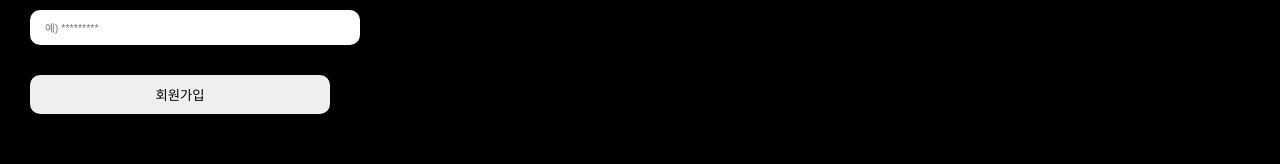
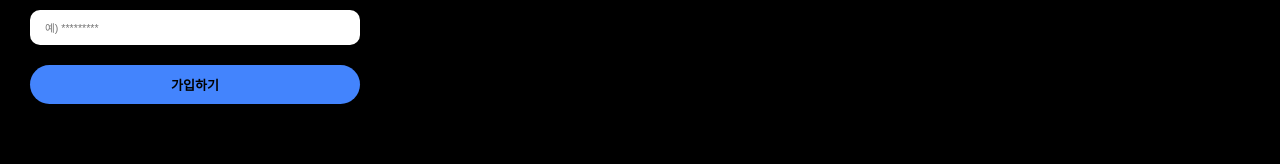
Before and after one commit to dagon0721/daelimx, a React (Create React App) app: page /signup in a window 1280 px wide. Shown: the part 314-478 px from the top of the page. Built offline with nearby package versions, Linux system fonts and the light colour scheme.

Commit message:
0919ClassUpdate

```diff
--- a/package.json
+++ b/package.json
@@ -11,6 +11,7 @@
     "@types/react": "^18.3.5",
     "@types/react-dom": "^18.3.0",
     "@types/styled-components": "^5.1.34",
+    "firebase": "^10.13.2",
     "react": "^18.3.1",
     "react-dom": "^18.3.1",
     "react-router-dom": "^6.26.1",
--- /dev/null
+++ b/src/firebaseConfig.ts
@@ -0,0 +1,21 @@
+// Import the functions you need from the SDKs you need
+import { initializeApp } from "firebase/app";
+import { getAuth } from 'firebase/auth' //인증 관련
+// TODO: Add SDKs for Firebase products that you want to use
+// https://firebase.google.com/docs/web/setup#available-libraries
+
+// Your web app's Firebase configuration
+const firebaseConfig = {
+  apiKey: "AIzaSyDYAX73ZM6Wat9XV3if3n3xFd5a_6-JgMw",
+  authDomain: "daelimx-5210b.firebaseapp.com",
+  projectId: "daelimx-5210b",
+  storageBucket: "daelimx-5210b.appspot.com",
+  messagingSenderId: "654909605540",
+  appId: "1:654909605540:web:661ba1bf64751ae1938831"
+};
+
+// Initialize Firebase
+const app = initializeApp(firebaseConfig);
+
+// 1. 인증 Authentication with "app"
+export const auth = getAuth(app);
--- a/src/screens/signup-screen.tsx
+++ b/src/screens/signup-screen.tsx
@@ -1,18 +1,24 @@
 // signup 화면을 구성
+import { createUserWithEmailAndPassword, updateProfile } from "firebase/auth";
 import { useState } from "react";
 import styled from "styled-components";
+import { auth } from "../firebaseConfig";
+import { useNavigate } from "react-router-dom";
+import { FirebaseError } from "firebase/app";
 
 // styled-component를 통한 css구성
 const Container = styled.div`
-    height : 100%;
-    display : flex;
+  height: 100%;
+  display: flex;
   flex-direction: column;
-    width : 300px;
-    padding : 30px;
+  width: 300px;
+  padding: 30px;
 `;
 
 // 화면 타이틀 텍스트
-const Title = styled.h1`color: white`;
+const Title = styled.h1`
+  color: white;
+`;
 
 // 화면 타이틀 로고(이미지)
 const Logo = styled.img``;
@@ -27,16 +33,16 @@ const Form = styled.form`
 
 // ㄴ2. 각각(id, pw)의 Input Field
 const Input = styled.input`
-    padding : 10px 15px;
-    border-radius:10px;
-    border : none;
-    width : 100%;
-    &::placeholder{
+  padding: 10px 15px;
+  border-radius: 10px;
+  border: none;
+  width: 100%;
+  &::placeholder {
     font-size: 0.8em;
   }
-    &[type="submit"]{
+  &[type="submit"] {
     margin-top: 30px;
-        cursor:pointer;
+    cursor: pointer;
   }
 `;
 const InputTitle = styled.p`
@@ -44,65 +50,158 @@ const InputTitle = styled.p`
   font-size: 10px;
 `;
 
+// 회원가입 버튼
+const SignupBtn = styled.div`
+  padding: 10px 15px;
+  background-color: #4384fd;
+  border-radius: 20px;
+  width: 100%;
+  cursor: pointer;
+  margin-top: 20px;
+  display: flex;
+  justify-content: center;
+  font-size: 13px;
+  font-weight: bold;
+`;
+
+// 에러 메시지 출력 컴포넌트
+const ErrorMsg = styled.p`
+  color: red;
+  font-weight: 600;
+  font-size: 10px;
+  text-align: center;
+`;
+
 // 실제 페이지를 구성하는 code
+export default () => {
+  // 회원가입을 하기 위한 Process 코드작성
+  // 페이지 이동을 위한 Hook
+  const navigation = useNavigate();
 
-export default()=>{
-
-    // 회원가입을 하기 위한 Process 코드작성
   // A. 회원정보를 저장할 데이터(State) - useStateHook
   //const [값을저장할데이터,데이터의값을 변경하는 함수] = useState();
-    const [nickname,setNickName] = useState(""); // Name
+  const [nickName, setNickName] = useState(""); // Name
 
-    const [email,setEmail] = useState(""); // Email
+  const [email, setEmail] = useState(""); // Email
 
-    const [password,setPassword] = useState(""); // Password
+  const [password, setPassword] = useState(""); // Password
 
-    const [loading, setLoading] = useState(); // Loading
+  const [loading, setLoading] = useState(false); // Loading
 
-    const [error, setError] = useState(); // Error
+  const [error, setError] = useState(""); // Error
 
   // B. 회원정보를 입력할 때 실행, (닉네임 중복, 아무것도 입력안했을 때 등 유저가 입력한 정보 가공/수정)
-    const onChange = (e:React.ChangeEvent<HTMLInputElement>)=>{
+  const onChange = (e: React.ChangeEvent<HTMLInputElement>) => {
     // 0.입력된 정보에서 값(입력위치, 입력값)을 알아야 한다.
     //const name = e.target.name;// ㄴ 입력위치
     //const value = e.target.value;// ㄴ 입력값
     // 1.어디서 입력된 정보(event)인지 알아야한다.
-        const {target:{name,value}} = e;
+    const {
+      target: { name, value },
+    } = e;
     // 2.입력된 장소(name,email,pw)에 따라 각각 데이터(state)를 저장
-        switch(name){
-            case "name": setNickName(value); break;
-            case "email": setEmail(value); break;
-            case "password": setPassword(value); break;
+    switch (name) {
+      case "name":
+        setNickName(value);
+        break;
+      case "email":
+        setEmail(value);
+        break;
+      case "password":
+        setPassword(value);
+        break;
     }
     // 3.저장한 데이터를 Page에 보여준다.
+  };
 
-    };
   // C. 회원강비 버튼 눌렀을 때, 실행(입력한 정보 전달)
-    const onSubmit = ()=>{
-        // A. 방어코드: 잘못 입력 시, 제출하지 않고 STOP
+  const onSubmit = async () => {
+    // A. 방어코드: 아무것도 입력하지 않고, 제출하지 않고 STOP
+    if (nickName === "" || email === "" || password === "") {
+      // 회원가입 프로세스를 진행하지 않고 "종료".
+      //ex) ():number 이런식이면 return 에서 오류남 숫자로 해야됨
+      alert("회원 정보를 입력해주세요.");
+      return;
+    }
     // B. 회원가입 프로세스 진행
+    try {
+      //회원가입 프로세스 진행
       // b-1. 로딩 시작 ...
+      setLoading(true);
       // b-2. 사용자가 입력한 전달할 데이터 확인
       // b-3. API를 통해서 Server에 값(입력한 회원정보)을 전달
       // b-4. 서버에서.... 저장 중...
-        // b-5. 로그인 화면으로 이동 or 자동 로그인 => 홈화면
-        // error-- 통신X, 중복된 이메일, 잘못된 PW
-        // - 에러 메시지 출력
+      const credential = await createUserWithEmailAndPassword(
+        auth,
+        email,
+        password
+      );
+      // b-4-1. 회원가입 완료된 유저의 닉네임 UPDATE
+      await updateProfile(credential.user, {
+        displayName: nickName,
+      });
+      // b-5. 저장이 완료되면, 로그인 화면으로 이동 or 자동 로그인 => 홈화면
+      navigation("/");
+    } catch (e) {
+      console.log(e);
+      //만일 Try문 실행 에러 발생 시, 실행
+      // [Firebase error]-- 통신X, 중복된 이메일, 잘못된 PW
+      // 1.만일 발생한 에러가 Firebase Error라면?
+      if (e instanceof FirebaseError) {
+        // 2.Firebase 에러 종류에 맞게 에러 메시지를 화면에 출력
+        setError(e.code);
+      }
+    } finally {
       // ALWAYS 프로세스 끝나면, 로딩 종료 ...
+      setLoading(false);
+    }
   };
 
   //위에 onChange랑 다름 ex) 내꺼 니꺼 폰 기종은 같아도 다름
-    return <Container>
+  return (
+    <Container>
       <Logo />
       <Title>회원가입</Title>
       <Form>
         <InputTitle>닉네임*</InputTitle>
-            <Input onChange={(e)=>onChange(e)} name="name" type="text" placeholder="예) Daelim" value={nickname}/>
+        <Input
+          onChange={(e) => onChange(e)}
+          name="name"
+          type="text"
+          placeholder="예) Daelim"
+          value={nickName}
+        />
+        <InputTitle>이메일*</InputTitle>
+        <Input
+          onChange={onChange}
+          name="email"
+          type="email"
+          placeholder="예) Daelim@daelim.ac.kr"
+          value={email}
+        />
+        <InputTitle>비밀번호*</InputTitle>
+        <Input
+          onChange={onChange}
+          name="password"
+          type="password"
+          placeholder="예) *********"
+          value={password}
+        />
+        <SignupBtn onClick={onSubmit}>
+          {loading ? "로딩중..." : "가입하기"}
+        </SignupBtn>
+        <ErrorMsg>{error}</ErrorMsg>
+      </Form>
+    </Container>
+  );
+};
+
+/* <Form onSubmit={onSubmit}>
+            <InputTitle>닉네임*</InputTitle>
+            <Input onChange={(e)=>onChange(e)} name="name" type="text" placeholder="예) Daelim" value={nickName}/>
             <InputTitle>이메일*</InputTitle>
             <Input onChange={onChange} name="email" type="email" placeholder="예) Daelim@daelim.ac.kr" value={email}/>
             <InputTitle>비밀번호*</InputTitle>
             <Input onChange={onChange} name="password" type="password" placeholder="예) *********" value={password}/>
-            <Input onSubmit={onSubmit} type="submit" value={"회원가입"}/>
-        </Form>
-    </Container>
-}
+            <Input type="submit" value={loading === true ? "로딩중" : "회원가입"}/>
+        </Form> */
```
Also changed, not shown: 1 other file (tests, documents, lock files or other folders). Lines whose indentation alone changed are shown as unchanged.
